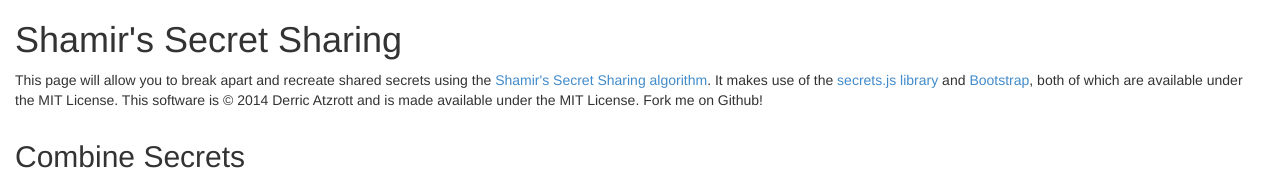
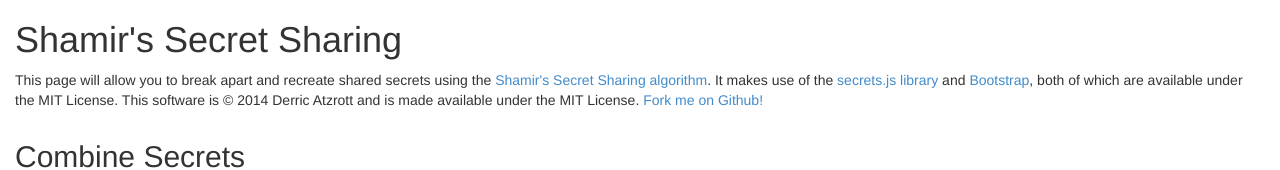
Before and after one commit to zellfaze-zz/shamirs-secret, a plain HTML site: page index.html in a window 1280 px wide. Shown: the top 170 px of the page. Drawn offline with Linux system fonts and the light colour scheme.

Commit message:
Linked Fork Me on Github!
Now people should hopefully be able to find the project on Github.

```diff
--- a/index.html
+++ b/index.html
@@ -18,7 +18,7 @@
       <div class="row">
         <div class="col-md-12">
           <h1>Shamir's Secret Sharing</h1>
-          <p>This page will allow you to break apart and recreate shared secrets using the <a href="https://en.wikipedia.org/wiki/Shamir%27s_Secret_Sharing">Shamir's Secret Sharing algorithm</a>.  It makes use of the <a href="https://github.com/amper5and/secrets.js">secrets.js library</a> and <a href="http://getbootstrap.com/">Bootstrap</a>, both of which are available under the MIT License.  This software is &copy; 2014 Derric Atzrott and is made available under the MIT License.  Fork me on Github!</p>
+          <p>This page will allow you to break apart and recreate shared secrets using the <a href="https://en.wikipedia.org/wiki/Shamir%27s_Secret_Sharing">Shamir's Secret Sharing algorithm</a>.  It makes use of the <a href="https://github.com/amper5and/secrets.js">secrets.js library</a> and <a href="http://getbootstrap.com/">Bootstrap</a>, both of which are available under the MIT License.  This software is &copy; 2014 Derric Atzrott and is made available under the MIT License.  <a href="https://github.com/zellfaze/shamirs-secret">Fork me on Github!</a></p>
         </div>
       </div>
 
```
